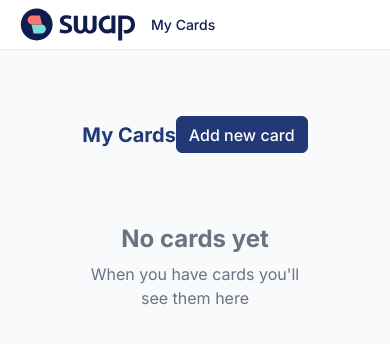
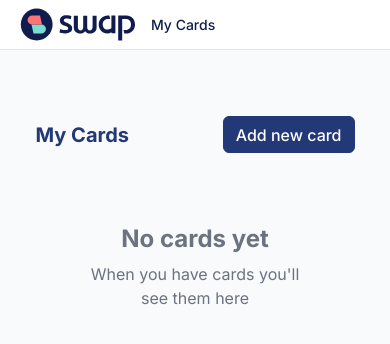
Before and after one commit to felahgs/cartoes-swap, a React (Create React App) app: page / in a window 390 px wide. Shown: the top 344 px of the page. Built offline with nearby package versions, Linux system fonts and the light colour scheme.

Commit message:
adjust width on mobile

```diff
--- a/src/components/CardsList/styles.ts
+++ b/src/components/CardsList/styles.ts
@@ -4,10 +4,12 @@ import { devices } from "utils/breakpoints";
 
 export const ListContainer = styled.div`
   padding: 0 16px;
+  width: 90%;
 
-  @media ${devices.laptop} {
+  @media ${devices.mobileL} {
     width: 860px;
     margin-bottom: 40px;
+    width: auto;
   }
 `;
 
```
